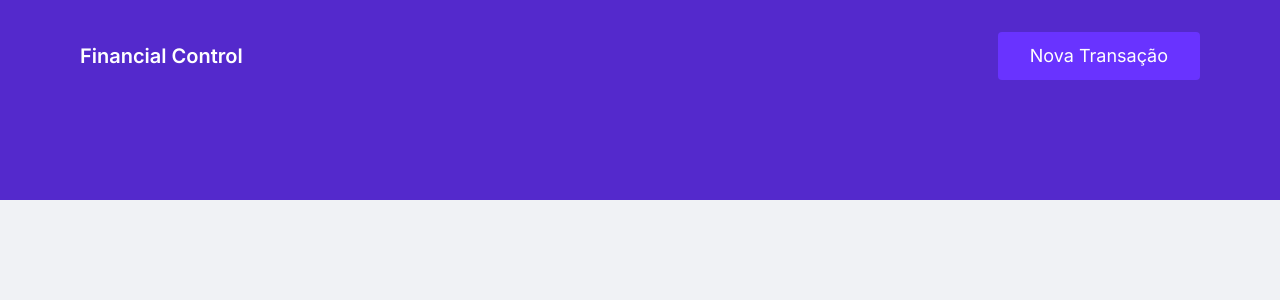
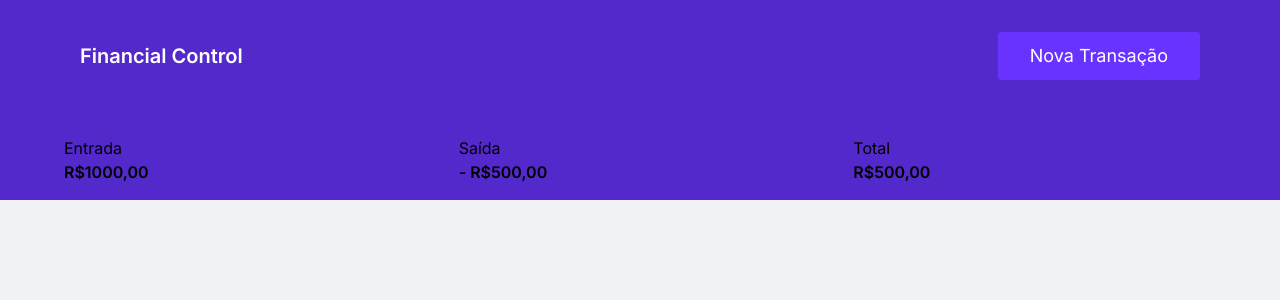
Before and after one commit to rafaeldominguess/financial-control, a Next.js app: page / in a window 1280 px wide. Shown: the top 300 px of the page. Built offline with nearby package versions, Linux system fonts and the light colour scheme.

Commit message:
add Summary component and integrate it into Dashboard for financial overview

```diff
--- a/src/app/Components/Dashboard/index.tsx
+++ b/src/app/Components/Dashboard/index.tsx
@@ -0,0 +1,9 @@
+import { Summary } from "../Summary";
+
+export function Dashboard() {
+    return (
+        <main className="w-full -mt-16">
+            <Summary />
+        </main>
+    )
+}
--- /dev/null
+++ b/src/app/Components/Summary/index.tsx
@@ -0,0 +1,26 @@
+export function Summary() {
+    return (
+        <main className="grid grid-cols-3 gap-8 max-w-6xl mx-auto">
+            <div>
+                <header>
+                    <p>Entrada</p>
+                </header>
+                <strong>R$1000,00</strong>
+            </div>
+
+            <div>
+                <header>
+                    <p>Saída</p>
+                </header>
+                <strong>- R$500,00</strong>
+            </div>
+
+            <div>
+                <header>
+                    <p>Total</p>
+                </header>
+                <strong>R$500,00</strong>
+            </div>
+        </main>
+    )
+}
--- a/src/app/page.tsx
+++ b/src/app/page.tsx
@@ -1,9 +1,11 @@
+import { Dashboard } from "./Components/Dashboard";
 import { Header } from "./Components/Header";
 
 export default function Home() {
   return (
     <>
       <Header />
+      <Dashboard />
     </>
   );
 }
```
